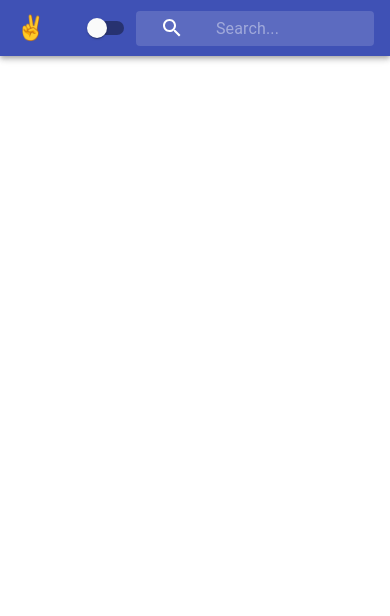
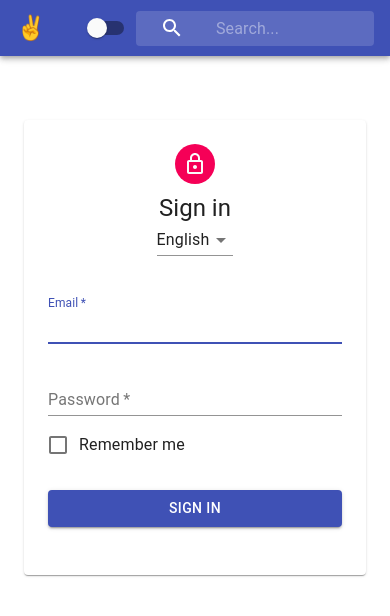
Before and after one commit to PhilipHassialis/34_Introducing_Context_API, a React (Create React App) app: page / in a window 390 px wide. Shown: the top 616 px of the page. Built offline with nearby package versions, Linux system fonts and the light colour scheme.

Commit message:
Adding a Responsive Form to our Context App

```diff
--- a/src/App.js
+++ b/src/App.js
@@ -1,10 +1,14 @@
-import React from 'react';
-import Navbar from './Navbar'
+import React from "react";
+import Navbar from "./Navbar";
+import Form from "./Form";
 
 function App() {
-  return (
-    <Navbar  />
-  );
+    return (
+        <>
+            <Navbar></Navbar>
+            <Form></Form>
+        </>
+    );
 }
 
 export default App;
--- /dev/null
+++ b/src/Form.js
@@ -0,0 +1,66 @@
+import React, { Component } from "react";
+import Avatar from "@material-ui/core/Avatar";
+import Button from "@material-ui/core/Button";
+import CssBaseline from "@material-ui/core/CssBaseline";
+import FormControl from "@material-ui/core/FormControl";
+import FormControlLabel from "@material-ui/core/FormControlLabel";
+import Checkbox from "@material-ui/core/Checkbox";
+import Input from "@material-ui/core/Input";
+import InputLabel from "@material-ui/core/InputLabel";
+import LockOutlined from "@material-ui/icons/LockOutlined";
+import Paper from "@material-ui/core/Paper";
+import Typography from "@material-ui/core/Typography";
+import MenuItem from "@material-ui/core/MenuItem";
+import Select from "@material-ui/core/Select";
+import withStyles from "@material-ui/core/styles/withStyles";
+import styles from "./styles/FormStyles";
+
+class Form extends Component {
+    render() {
+        const { classes } = this.props;
+        return (
+            <main className={classes.main}>
+                <Paper className={classes.paper}>
+                    <Avatar className={classes.avatar}>
+                        <LockOutlined></LockOutlined>
+                    </Avatar>
+                    <Typography variant="h5">Sign in</Typography>
+                    <Select value="english">
+                        <MenuItem value="english">English</MenuItem>
+                        <MenuItem value="french">French</MenuItem>
+                        <MenuItem value="greek">Greek</MenuItem>
+                    </Select>
+                    <form className={classes.form}>
+                        <FormControl margin="normal" required fullWidth>
+                            <InputLabel htmlFor="email">Email</InputLabel>
+                            <Input id="email" name="email" autoFocus></Input>
+                        </FormControl>
+                        <FormControl margin="normal" required fullWidth>
+                            <InputLabel htmlFor="password">Password</InputLabel>
+                            <Input
+                                id="password"
+                                name="password"
+                                type="password"
+                            ></Input>
+                        </FormControl>
+                        <FormControlLabel
+                            control={<Checkbox color="primary" />}
+                            label="Remember me"
+                        />
+                        <Button
+                            variant="contained"
+                            type="submit"
+                            fullWidth
+                            color="primary"
+                            className={classes.submit}
+                        >
+                            Sign in
+                        </Button>
+                    </form>
+                </Paper>
+            </main>
+        );
+    }
+}
+
+export default withStyles(styles)(Form);
--- /dev/null
+++ b/src/styles/FormStyles.js
@@ -0,0 +1,34 @@
+const styles = theme => ({
+    main: {
+        width: "auto",
+        display: "block",
+        marginLeft: theme.spacing.unit * 3,
+        marginRight: theme.spacing.unit * 3,
+        [theme.breakpoints.up("sm")]: {
+            width: 400,
+            marginLeft: "auto",
+            marginRight: "auto"
+        }
+    },
+    paper: {
+        marginTop: theme.spacing.unit * 8,
+        display: "flex",
+        flexDirection: "column",
+        alignItems: "center",
+        padding: `${theme.spacing.unit * 2}px ${theme.spacing.unit *
+            3}px ${theme.spacing.unit * 3}px`
+    },
+    avatar: {
+        margin: theme.spacing.unit,
+        backgroundColor: theme.palette.secondary.main
+    },
+    form: {
+        width: "100%",
+        margin: theme.spacing.unit * 3
+    },
+    submit: {
+        marginTop: theme.spacing.unit * 3
+    }
+});
+
+export default styles;
```
Also changed, not shown: 1 other file (tests, documents, lock files or other folders).
